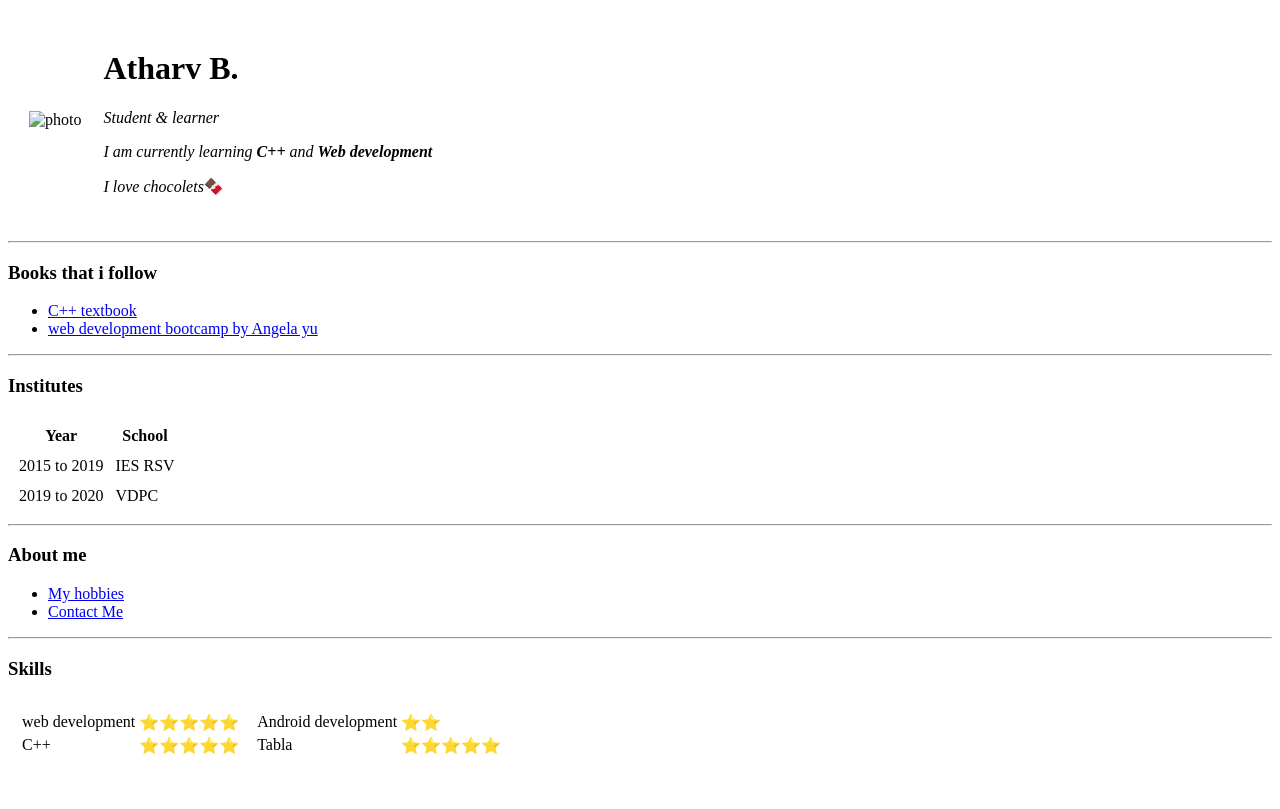
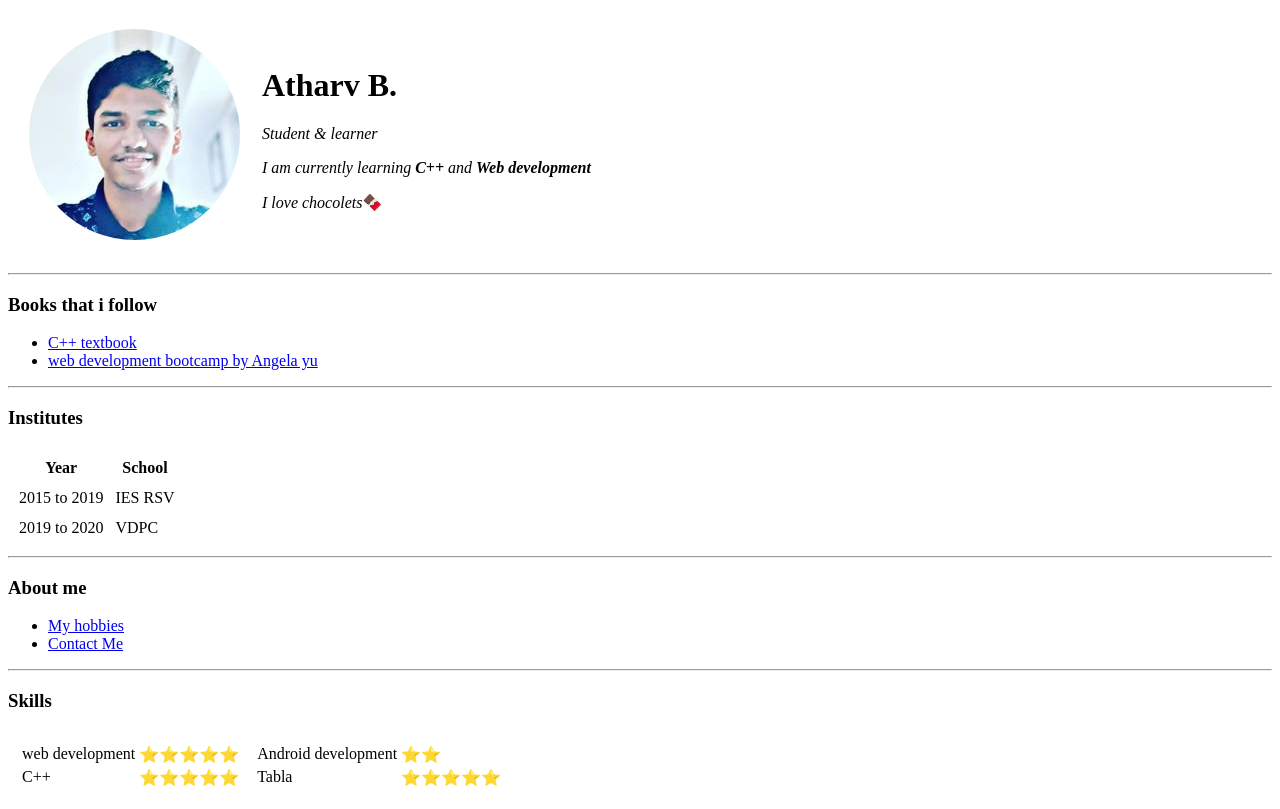
Before and after one commit to AB21RAM/cv, a plain HTML site: page index.html in a window 1280 px wide. Drawn offline with Linux system fonts and the light colour scheme.

Commit message:
Update index.html

```diff
--- a/index.html
+++ b/index.html
@@ -7,7 +7,7 @@
   <body>
     <table cellspacing="20">
       <tr>
-        <td><img src="photos/circle-cropped.png" alt="photo"></td>
+        <td><img src="circle-cropped.png" alt="photo"></td>
         <td><h1>Atharv B.</h1>
         <p><em>Student & learner</em></p>
         <p><em>I am currently learning <strong>C++</strong> and <strong>Web development</strong></em></p>
```
